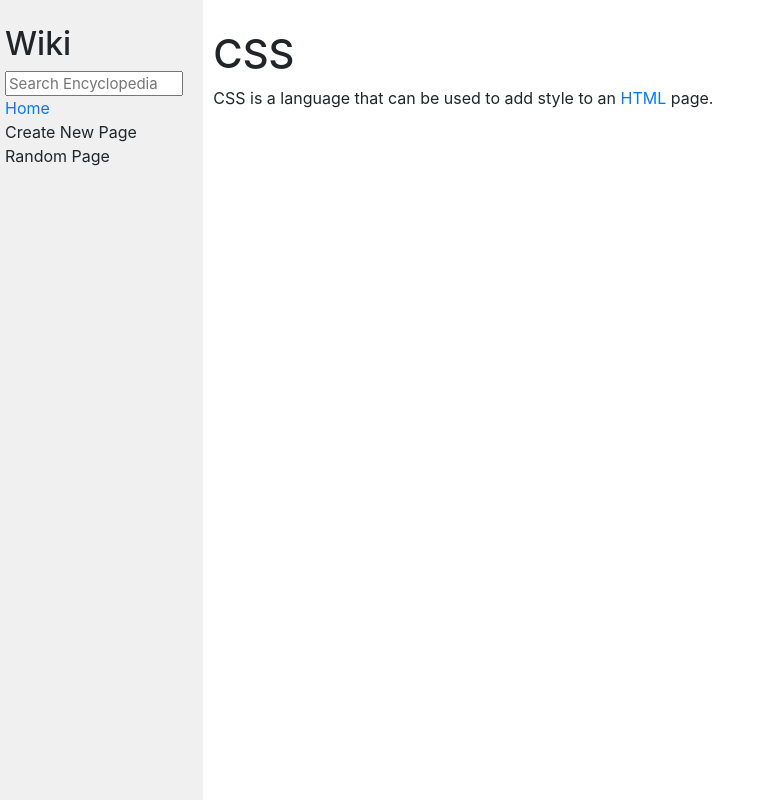
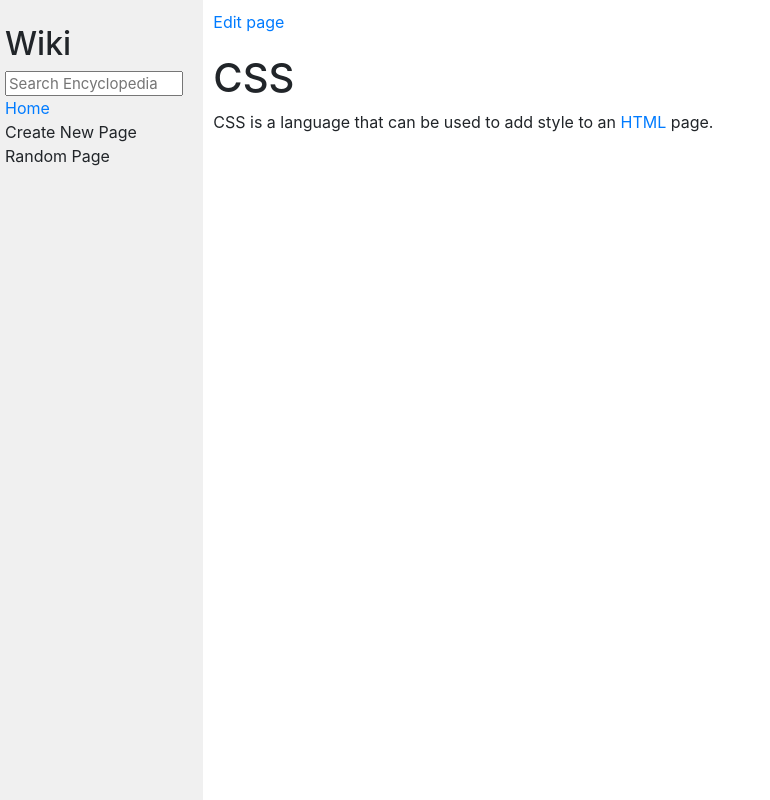
Before and after one commit to fabimass/wiki, a Django app: page /wiki/CSS in a window 1280 px wide. Shown: the whole page, without its empty margins (0-770 px from the left). Run offline with Django 3.2, Linux system fonts and the light colour scheme; some libraries are stand-ins or nearby versions.

Commit message:
adding edit page link

```diff
--- a/encyclopedia/templates/encyclopedia/article.html
+++ b/encyclopedia/templates/encyclopedia/article.html
@@ -5,5 +5,6 @@
 {% endblock %}
 
 {% block body %}
+    <a href="{% url 'edit' title %}">Edit page</a>
     {{ content |safe }}
 {% endblock %}
```
